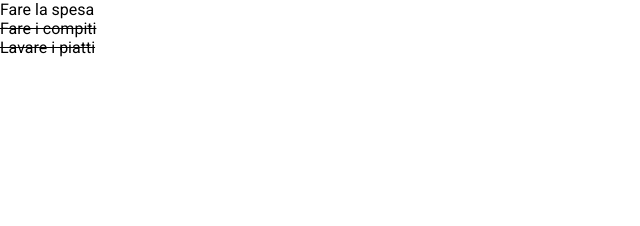
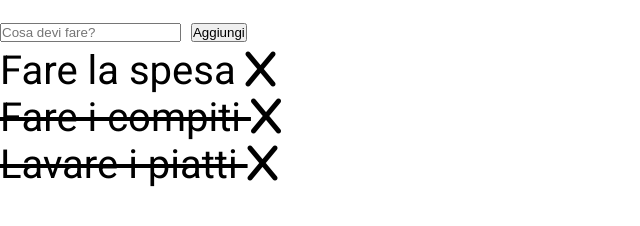
Before and after one commit to moretti-matteo/vue-todolist, a plain HTML site: page index.html in a window 1280 px wide. Shown: the whole page, without its empty margins (0-640 px from the left). Drawn offline with nearby package versions, Linux system fonts and the light colour scheme.

Commit message:
milestone 2 e 3

```diff
--- a/css/style.css
+++ b/css/style.css
@@ -6,6 +6,7 @@
 
 body{
     font-family: 'Roboto', sans-serif;
+    font-size: 40px;
 }
 
 .done{
--- a/index.html
+++ b/index.html
@@ -9,6 +9,9 @@
     <link rel="preconnect" href="https://fonts.googleapis.com">
     <link rel="preconnect" href="https://fonts.gstatic.com" crossorigin>
     <link href="https://fonts.googleapis.com/css2?family=Roboto:wght@300;400;500;700&display=swap" rel="stylesheet">
+    <link rel='stylesheet' href='https://cdnjs.cloudflare.com/ajax/libs/font-awesome/6.1.1/css/all.min.css'
+        integrity='sha512-KfkfwYDsLkIlwQp6LFnl8zNdLGxu9YAA1QvwINks4PhcElQSvqcyVLLD9aMhXd13uQjoXtEKNosOWaZqXgel0g=='
+        crossorigin='anonymous' referrerpolicy='no-referrer' />
     <link rel="stylesheet" href="./css/style.css">
 </head>
 
@@ -16,8 +19,13 @@
 
     <div id="app">
         <div class="container">
+            <form @submit.prevent="addToDo()">
+                <input type="text" placeholder="Cosa devi fare?" v-model="toDo">
+                <button type="submit">Aggiungi</button>
+            </form>
             <ul>
-                <li :class="{done : toDo.isDone}" v-for="(toDo,i) in toDoList">{{toDo.text}}</li>
+                <li :class="{done : toDo.isDone}" v-for="(toDo,i) in toDoList">{{toDo.text}} <i class="fa-solid fa-x"
+                        @click="removeToDo(i)"></i></li>
             </ul>
         </div>
     </div>
--- a/js/script.js
+++ b/js/script.js
@@ -1,4 +1,3 @@
-
 
 const app = new Vue({
     el: '#app',
@@ -20,6 +19,15 @@ const app = new Vue({
         toDo: ""
     },
     methods: {
+        addToDo() {
+            this.toDoList.push({
+                text: this.toDo,
+                isDone: false,
+            });
+        },
+        removeToDo(i) {
+            this.toDoList.splice(i, 1);
+        },
 
     }
 });
```
